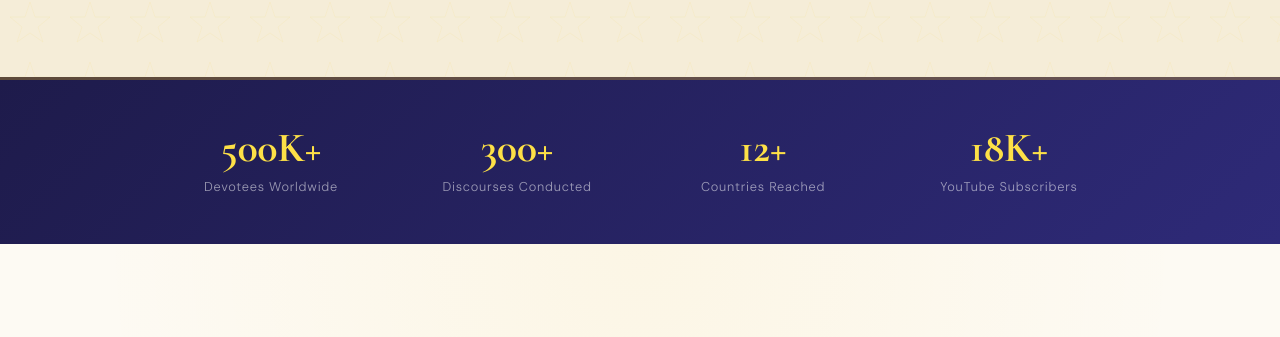
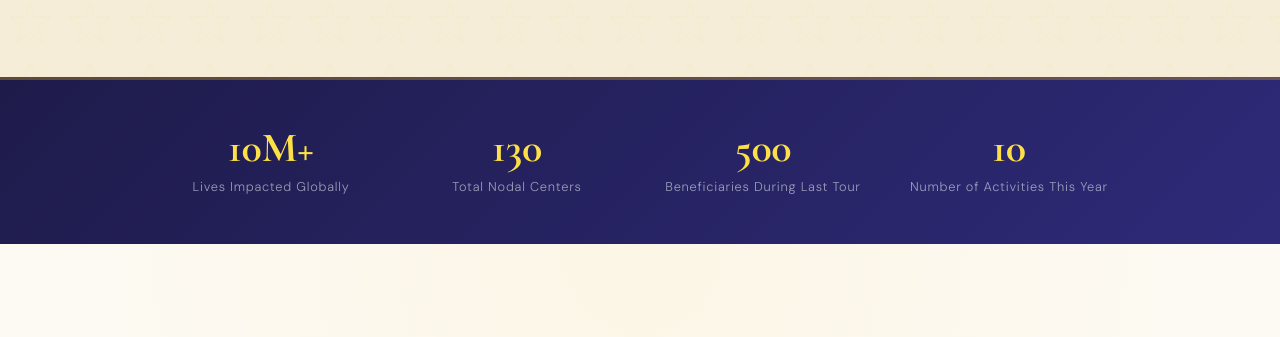
Before and after one commit to jyotirajborah/code-1, a plain HTML site: page index.html in a window 1280 px wide. Shown: the part 2957-3294 px from the top of the page. Drawn offline with nearby package versions, Linux system fonts and the light colour scheme; a web font is replaced by a local one.

Commit message:
Update index.html

```diff
--- a/index.html
+++ b/index.html
@@ -857,10 +857,10 @@
 <!-- ══════════ STATS ══════════ -->
 <div class="stats-bar">
   <div class="stats-inner">
-    <div><span class="stat-num">500K+</span><span class="stat-label">Devotees Worldwide</span></div>
-    <div><span class="stat-num">300+</span><span class="stat-label">Discourses Conducted</span></div>
-    <div><span class="stat-num">12+</span><span class="stat-label">Countries Reached</span></div>
-    <div><span class="stat-num">18K+</span><span class="stat-label">YouTube Subscribers</span></div>
+    <div><span class="stat-num">10M+</span><span class="stat-label">Lives Impacted Globally</span></div>
+    <div><span class="stat-num">130</span><span class="stat-label">Total Nodal Centers</span></div>
+    <div><span class="stat-num">500</span><span class="stat-label">Beneficiaries During Last Tour</span></div>
+    <div><span class="stat-num">10</span><span class="stat-label">Number of Activities This Year</span></div>
   </div>
 </div>
 
```
